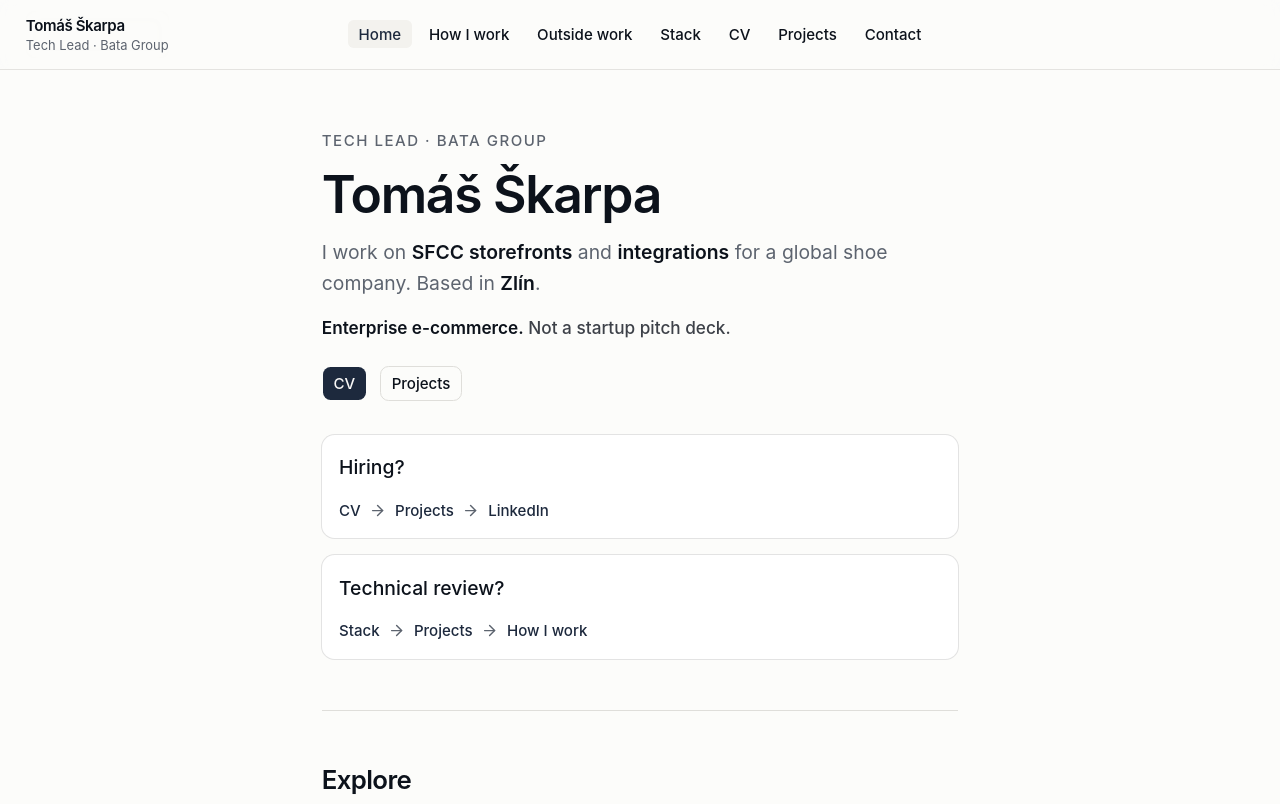
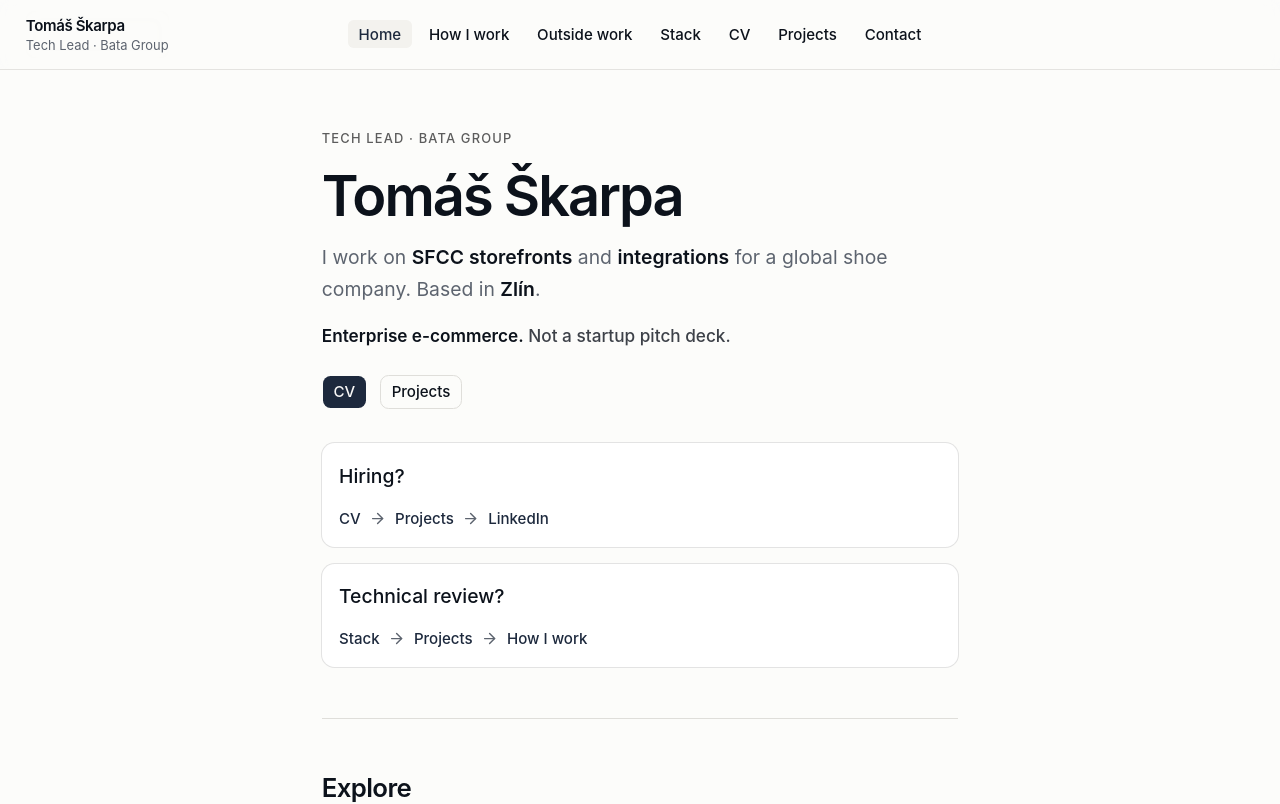
Before and after one commit to TomasSkarpa/cv, a SvelteKit app: page / in a window 1280 px wide. Shown: the top 804 px of the page. Built offline with nearby package versions, Linux system fonts and the light colour scheme.

Commit message:
Refine homepage introduction typography

```diff
--- a/src/routes/+page.svelte
+++ b/src/routes/+page.svelte
@@ -33,7 +33,7 @@
 
 <PageShell>
 	<section class="space-y-8">
-		<div class="space-y-4">
+		<div class="home-intro space-y-4">
 			<p class="text-sm font-medium uppercase tracking-widest text-muted-foreground">{home.role}</p>
 			<h1 class="text-4xl font-semibold tracking-tight text-foreground sm:text-5xl">
 				{home.name}
@@ -156,3 +156,9 @@
 		</CardContent>
 	</Card>
 </PageShell>
+
+<style>
+	.home-intro > p:first-child { font-size: 0.75rem; letter-spacing: 0.09em; color: #5c5c5c; }
+	.home-intro h1 { font-size: clamp(2.5rem, 5vw, 3.25rem); line-height: 1.06; letter-spacing: -0.035em; }
+	.home-intro p.text-lg { max-width: 38rem; line-height: 1.65; }
+</style>
```
